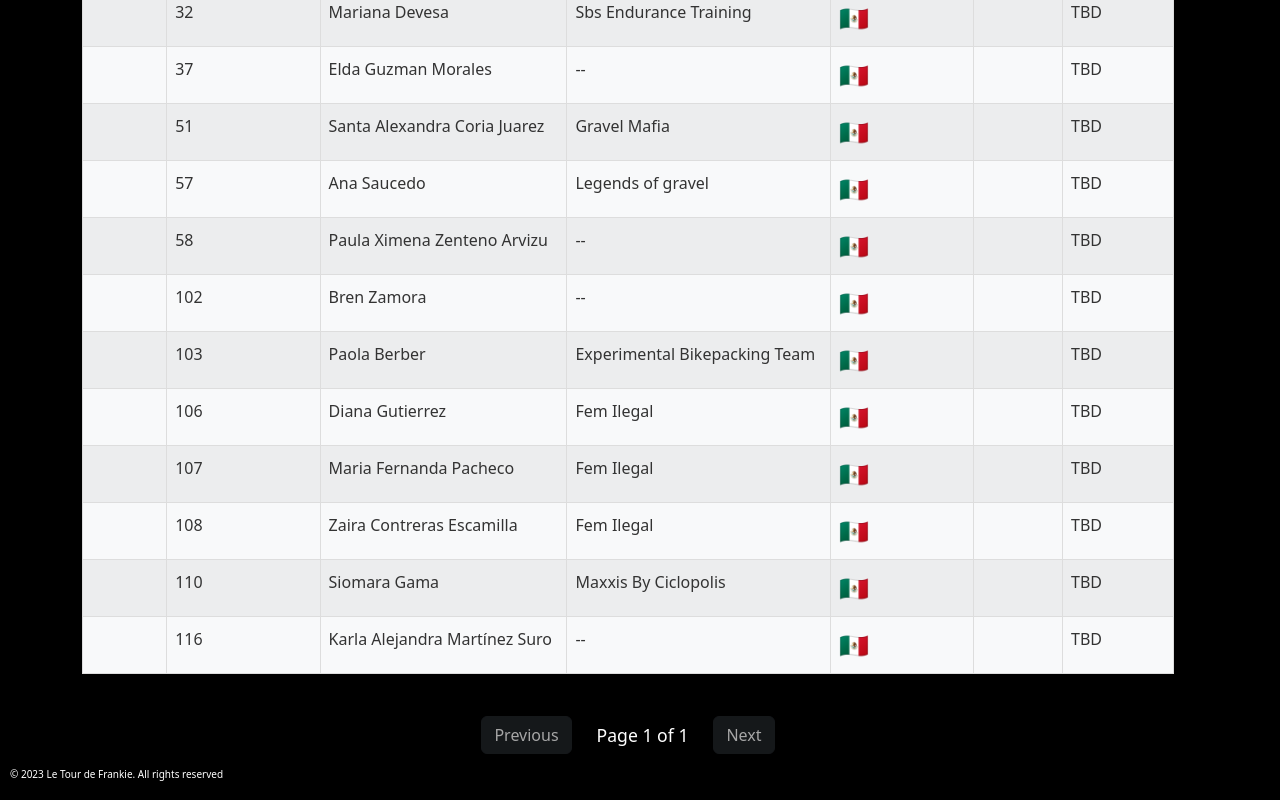
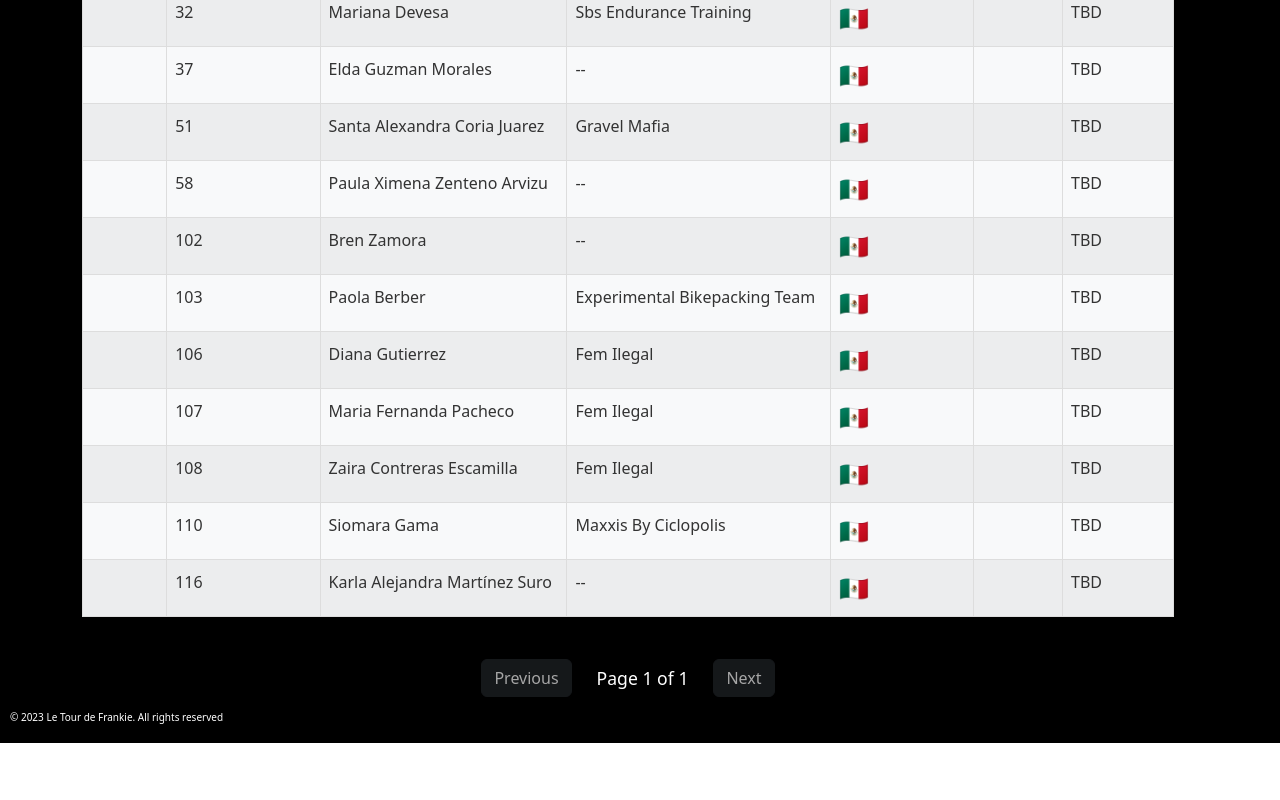
Before and after one commit to Os24/letourdefrankie, a React (Create React App) app: page /ltdf-2026 in a window 1280 px wide. Shown: the part 3315-4115 px from the top of the page. After the commit the page ends 4058 px from the top, so only its background shows below. Built offline with nearby package versions, Linux system fonts and the light colour scheme.

Commit message:
hector castillo to doubles

```diff
--- a/src/Components/Ltdf2026/Ltdf2026.tsx
+++ b/src/Components/Ltdf2026/Ltdf2026.tsx
@@ -733,14 +733,6 @@ const Ltdf2026: React.FC = () => {
       badge: 50,
     },
     {
-      name: "Héctor Castillo",
-      raceNumber: "104",
-      nationality: "🇲🇽",
-      finishTime: "TBD",
-      badge: 50,
-      team: 'Drang By Olympica'
-    },
-    {
       name: "Luis Jorge Rivera Pérez",
       raceNumber: "105",
       nationality: "🇲🇽",
@@ -946,14 +938,6 @@ const Ltdf2026: React.FC = () => {
       team:'Gravel Mafia'
     },
     {
-      name: "Ana Saucedo",
-      raceNumber: "57",
-      nationality: "🇲🇽",
-      finishTime: "TBD",
-      badge: 50,
-      team:'Legends of gravel'
-    },
-    {
       name: "PAULA XIMENA Zenteno Arvizu",
       raceNumber: "58",
       nationality: "🇲🇽",
@@ -1184,6 +1168,14 @@ const Ltdf2026: React.FC = () => {
       finishTime: "TBD",
       badge: 50,
     },
+    {
+       name: "Hector Castillo & Ana Saucedo",
+      raceNumber: "023",
+      nationality: "🇲🇽",
+      finishTime: "TBD",
+      badge: 50,
+
+    }
   ];
 
   useEffect(() => {
```
